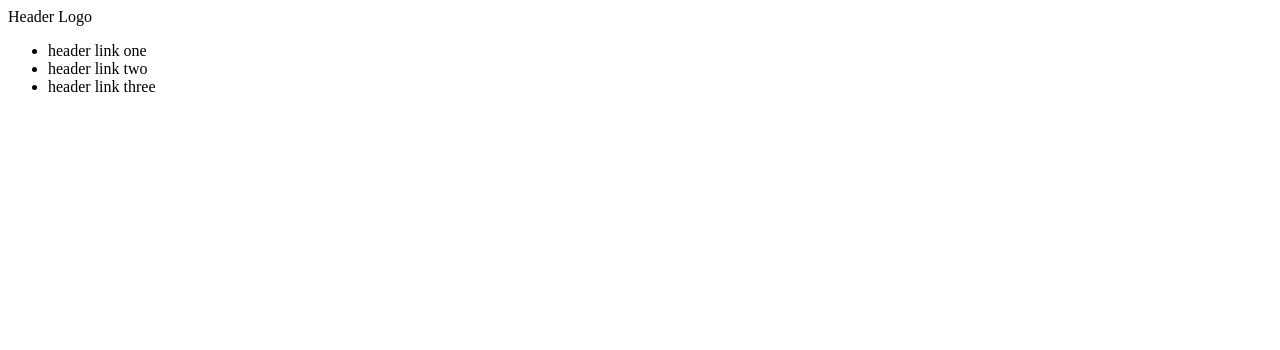
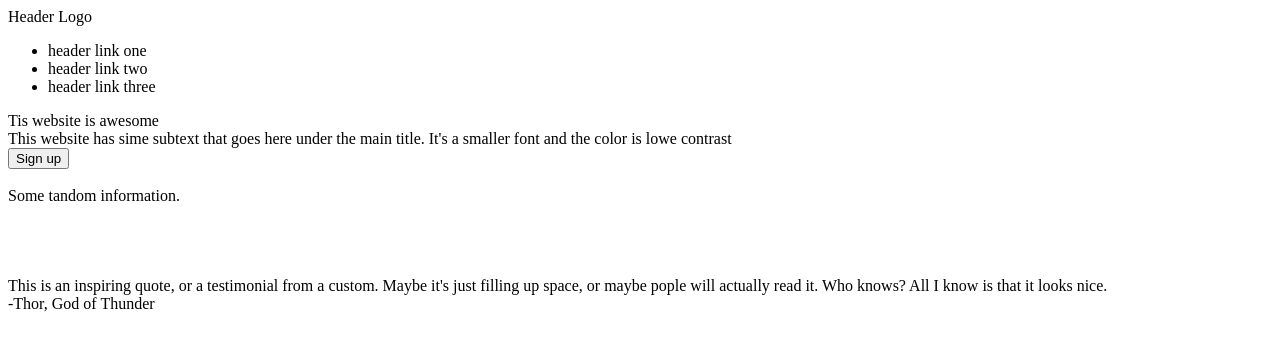
Before and after one commit to th3b0x2137/Landing-Page, a plain HTML site: page index.html in a window 1280 px wide. Drawn offline with Linux system fonts and the light colour scheme.

Commit message:
Creater main content conteiner created random images seection created quote section

```diff
--- a/index.html
+++ b/index.html
@@ -15,5 +15,41 @@
             <li><a>header link three</a></li>
         </ul>
     </div>
+
+    <div class="main-content">
+        <div>
+            <div>Tis website is awesome</div>
+            <div>This website has sime subtext that goes here under the main title. It's a smaller font and the color is lowe contrast</div>
+            <div><button>Sign up</button></div>
+        </div>
+        <div class="main-img"><img></div>
+    </div>
+
+    <div class="random-gallery">
+        <div>Some tandom information.</div>
+
+        <div class="gallery">
+            <img>
+            <div></div>
+        </div>
+        <div class="gallery">
+            <img>
+            <div></div>
+        </div>
+        <div class="gallery">
+            <img>
+            <div></div>
+        </div>
+        <div class="gallery">
+            <img>
+            <div></div>
+        </div>
+    </div>
+
+    <div>
+        <div class="quote">This is an inspiring quote, or a testimonial from a custom. Maybe it's just filling up space, or maybe pople will actually read it. Who knows? All I know is that it looks nice.</div>
+        <div class="autor">-Thor, God of Thunder</div>
+    </div>
+
 </body>
 </html>
```
